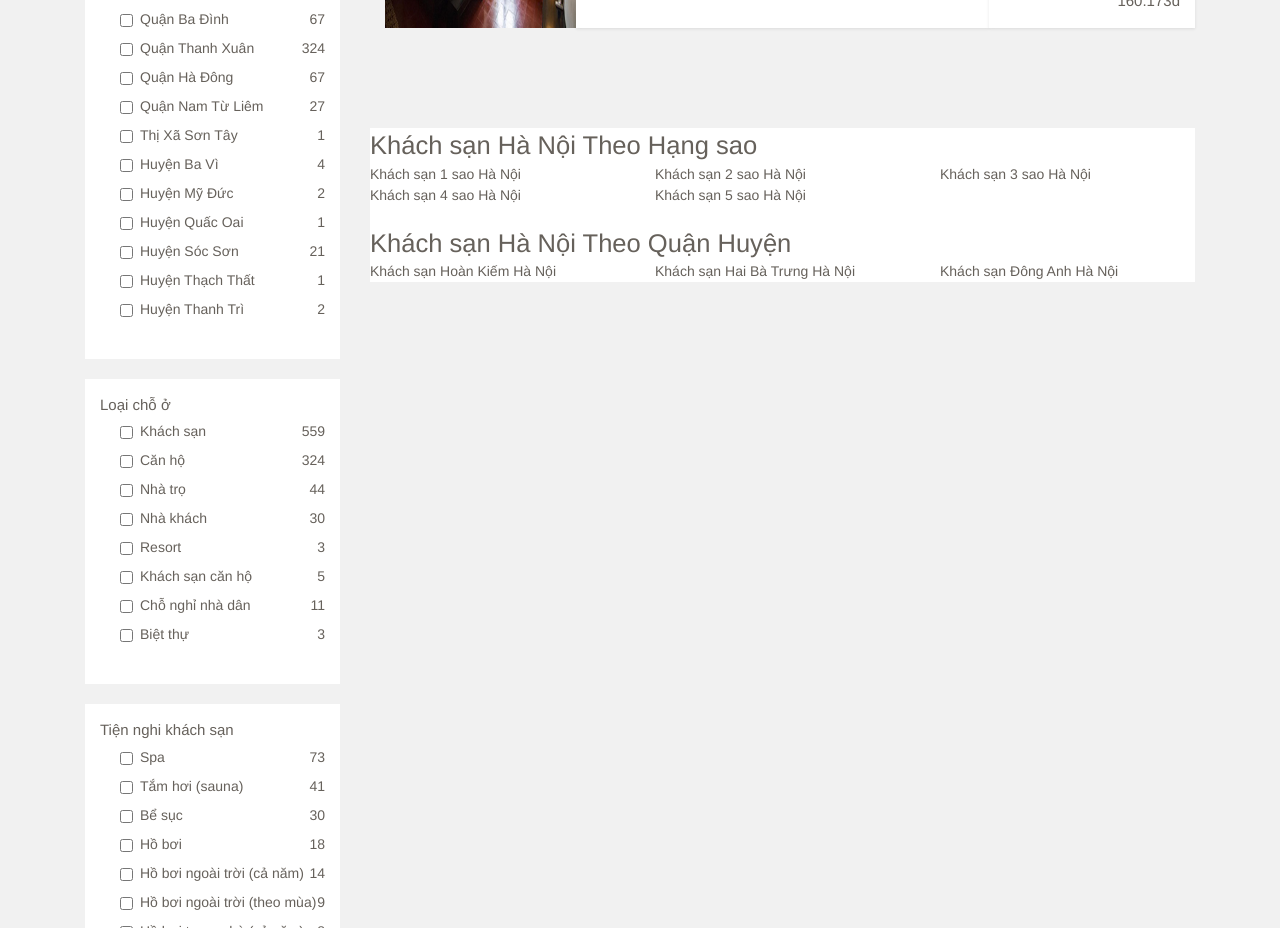
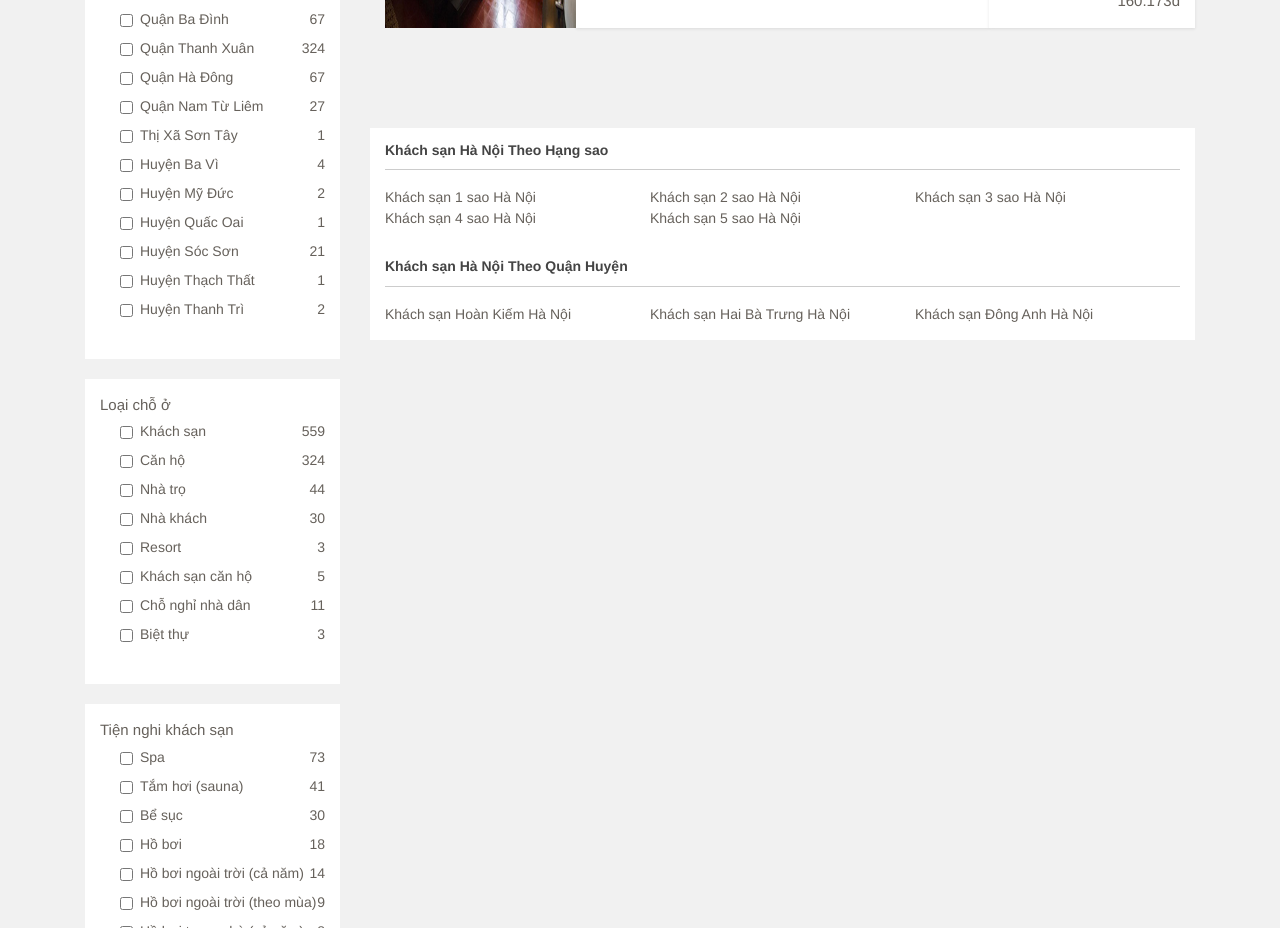
Before and after one commit to TVT-TranVanTu/Travle-booking, a React (Create React App) app: page /khachsan in a window 1280 px wide. Shown: the part 1200-2128 px from the top of the page. Built offline with nearby package versions, Linux system fonts and the light colour scheme.

Commit message:
css for footer-right-hotel

```diff
--- a/src/App.css
+++ b/src/App.css
@@ -615,5 +615,37 @@ h2 {
 
 .footer-rightbar{
     margin-top: 100px;
-    background: #fff;
+    width: 100%;
+    padding: 0 15px;
+    background-color: #fff;
 }
+.box-filter-title{
+    width: 100%;
+    border-bottom: 1px solid rgba(0,0,0,.2);
+    float: left;
+}
+.box-filter-title h3 {
+    position: relative;
+}
+.box-filter-title h2, .box-filter-title h3 {
+    margin: 0;
+    font-size: 14px;
+    color: #444;
+    padding: 13px 0 9px;
+    float: left;
+    font-weight: 600;
+}
+.box-filter-content {
+    width: 100%;
+    padding: 17px 0 15px;
+}
+
+
+.box-filter-title h3:hover,
+.box-filter-title h3:active{
+    content: '';
+    bottom: -1px;
+    left: 0;
+    border-bottom: 1px solid #ff8917;
+    right: 0;
+}
--- a/src/Components/Blocks/Hotelpages/Rightbar.js
+++ b/src/Components/Blocks/Hotelpages/Rightbar.js
@@ -136,25 +136,21 @@ export default class Rightbar extends Component {
           <div className="box-filter-title">
             <h3>Khách sạn Hà Nội Theo Hạng sao</h3>
           </div>
-          <div className="box-filter-content">
-            <Row>
+            <Row className="box-filter-content">
               <Col sm="4">Khách sạn 1 sao Hà Nội</Col>
               <Col sm="4">Khách sạn 2 sao Hà Nội</Col>
               <Col sm="4">Khách sạn 3 sao Hà Nội</Col>
               <Col sm="4">Khách sạn 4 sao Hà Nội</Col>
               <Col sm="4">Khách sạn 5 sao Hà Nội</Col>
             </Row>
-          </div>
           <div className="box-filter-title">
             <h3>Khách sạn Hà Nội Theo Quận Huyện</h3>
           </div>
-          <div className="box-filter-content">
-            <Row>
+            <Row className="box-filter-content">
               <Col sm="4">Khách sạn Hoàn Kiếm Hà Nội</Col>
               <Col sm="4">Khách sạn Hai Bà Trưng Hà Nội</Col>
               <Col sm="4">Khách sạn Đông Anh Hà Nội</Col>
             </Row>
-          </div>
         </div>
       </div>
     );
--- a/src/Components/Data/elements-hotel.js
+++ b/src/Components/Data/elements-hotel.js
@@ -26,5 +26,6 @@ let elementsHotel = [
     },
 
 
+
 ]
 export default elementsHotel;
```
